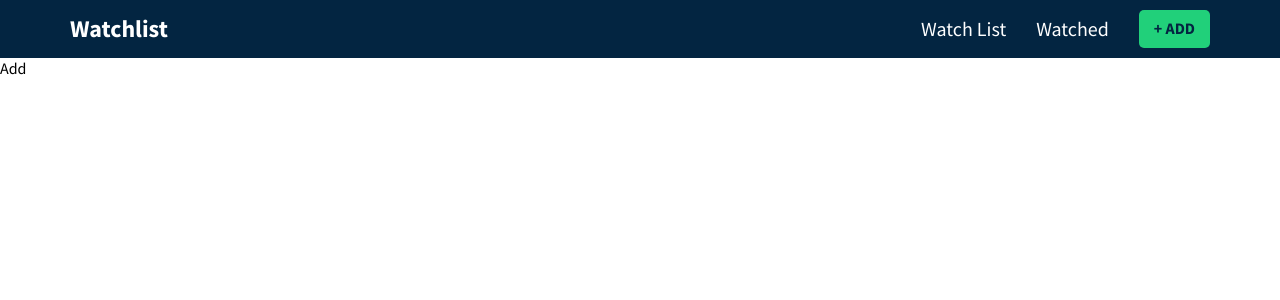
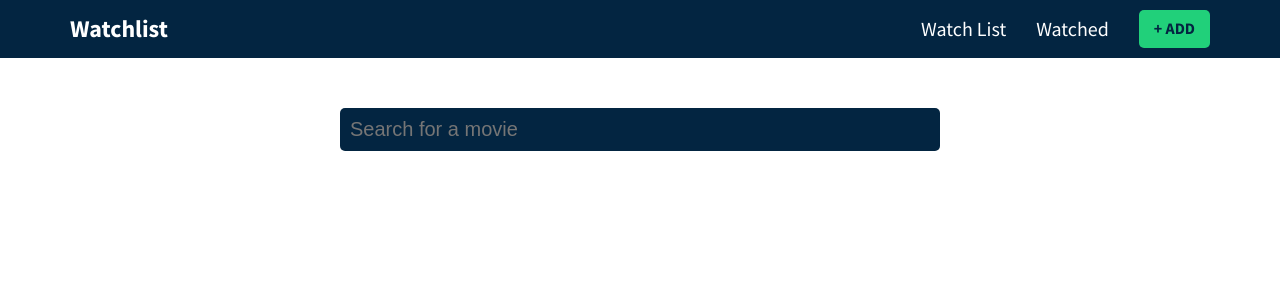
Before and after one commit to dantasjv/tmdb-movie-watchlist, a React (Create React App) app in the folder tmdb-react-watchlist/: page /add in a window 1280 px wide. Shown: the top 300 px of the page. Built offline with nearby package versions, Linux system fonts and the light colour scheme.

Commit message:
Set the Add component and create a API Key from tmdb

```diff
--- a/tmdb-react-watchlist/src/components/Add.js
+++ b/tmdb-react-watchlist/src/components/Add.js
@@ -1,7 +1,32 @@
-import React from 'react';
+import React, { useState } from 'react';
 
 export const Add = () => {
+  const [query, setQuery] = useState("");
+
+  const onChange = (event) => {
+    event.preventDefault();
+
+    setQuery(event.target.value);
+  }
+
+
+
+
   return (
-    <div>Add</div>
+    <div className="add-page">
+      <div clasName="container">
+        <div className="add-content">
+          <div className="input-wrapper">
+          <input
+            type="text"
+            placeholder="Search for a movie"
+            value={query}
+            onChange={onChange}
+          />
+          </div>
+        </div>
+      </div>
+
+    </div>
   )
 }
--- a/tmdb-react-watchlist/src/components/Watched.js
+++ b/tmdb-react-watchlist/src/components/Watched.js
@@ -2,6 +2,6 @@ import React from 'react';
 
 export const Watched = () => {
   return (
-    <div>Watched</div>
+    <h1>Watched Page</h1>
   )
 }
--- a/tmdb-react-watchlist/src/components/Watchlist.js
+++ b/tmdb-react-watchlist/src/components/Watchlist.js
@@ -2,6 +2,6 @@ import React from 'react'
 
 export const Watchlist = () => {
   return (
-    <div>Watchlist Page</div>
+    <h1>Watchlist Page</h1>
   )
 }
```
Also changed, not shown: 1 other file (tests, documents, lock files or other folders).
